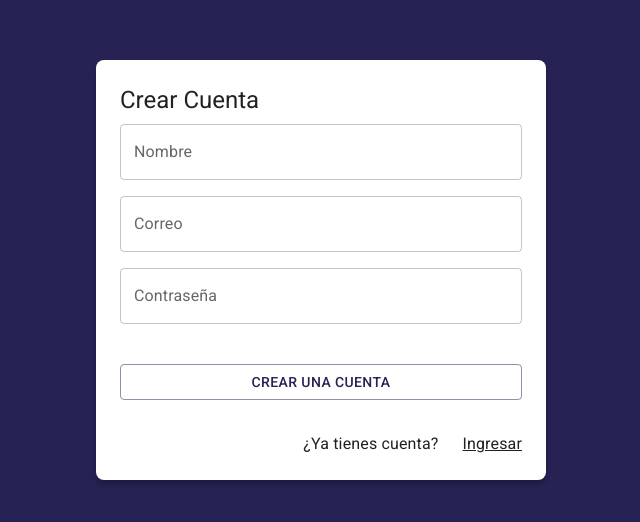
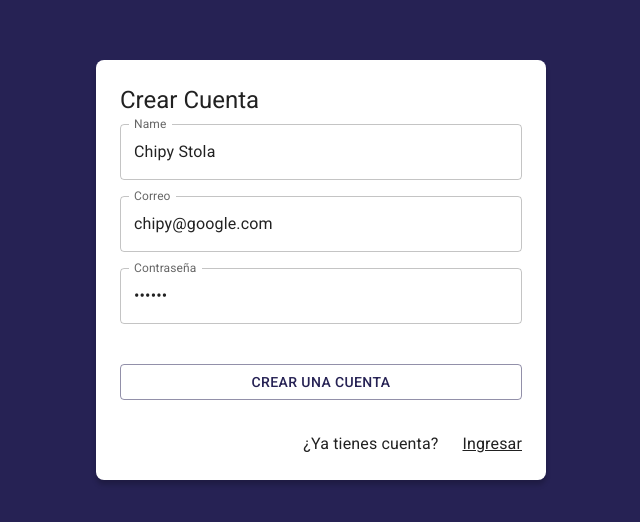
Before and after one commit to ssalgadoi/App-Journal-con-React, a React (Vite) app: page /auth/register in a window 1280 px wide. Shown: the part 130-652 px from the top of the page, without its empty margins (319-959 px from the left). Built offline with nearby package versions, Linux system fonts and the light colour scheme.

Commit message:
Formulario de registro de usuarios

```diff
--- a/src/auth/pages/RegisterPage.jsx
+++ b/src/auth/pages/RegisterPage.jsx
@@ -1,19 +1,44 @@
 import { Button, Grid, TextField, Typography, Link } from "@mui/material";
-import { Google } from '@mui/icons-material';
 import { Link as RouterLink } from 'react-router-dom';
 import { AuthLayout } from "../layout/AuthLayout";
+import { useForm } from "../../hooks";
+
+
+
+
+
+const formData = {
+    displayName: 'Chipy Stola',
+    email: 'chipy@google.com',
+    password: '123456'
+}
+
+
+
 
 export const RegisterPage = () => {
+
+ const  { displayName, email, password, onInputChange, formState } = useForm(formData);
+
+const onSubmit = ( event ) => {
+    event.preventDefault();
+    console.log(formState);
+
+}
+
     return (
         <AuthLayout title="Crear Cuenta">
-            <form>
+            <form onSubmit={ onSubmit } >
                 <Grid container direction="column" spacing={2}>
                     <Grid sx={{ width: '100%' }}>
                         <TextField
-                            label="Nombre"
+                            label="Name"
                             type="text"
                             placeholder="Chipy"
                             fullWidth
+                            name="displayName"
+                            value={ displayName }
+                            onChange={ onInputChange }
                         />
                     </Grid>
                     <Grid sx={{ width: '100%' }}>
@@ -22,6 +47,9 @@
                             type="email"
                             placeholder="correo@google.com"
                             fullWidth
+                            name="email"
+                            value={ email }
+                            onChange={ onInputChange }
                         />
                     </Grid>
 
@@ -31,6 +59,10 @@
                             type="password"
                             placeholder="Contraseña"
                             fullWidth
+                            name="password"
+                            value={ password }
+                            onChange={ onInputChange }
+
                         />
                     </Grid>
 
@@ -38,7 +70,7 @@
                     {/* Botones con margen superior */}
                     <Grid container direction="column" spacing={2} sx={{ mt: 3 }}>
                         <Grid sx={{ width: '100%' }}>
-                            <Button variant="outlined" fullWidth>
+                            <Button type="submit" variant="outlined" fullWidth>
                                 Crear una Cuenta
                             </Button>
                         </Grid>
```
